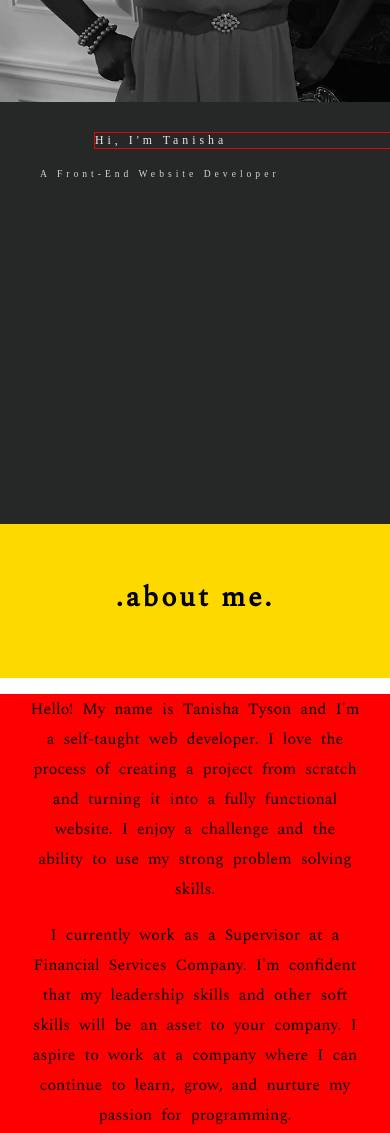
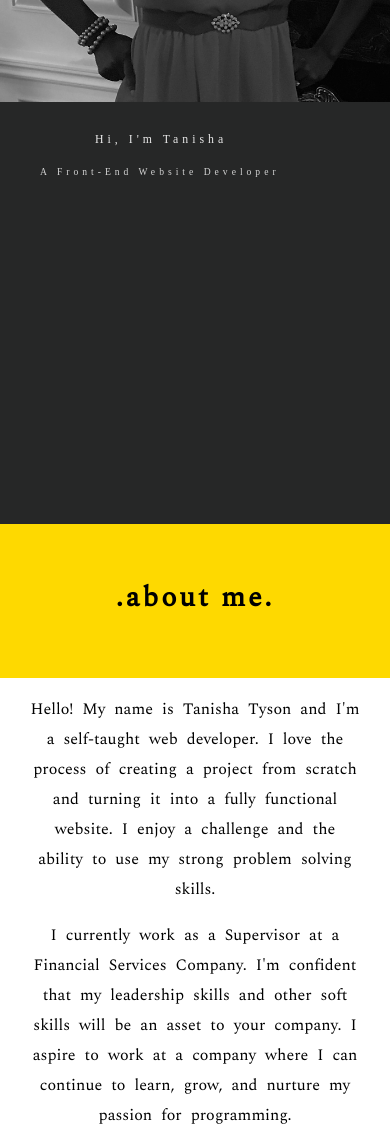
Before and after one commit to ttyson0311/tyson-portfolio, a plain HTML site: page index.html in a window 390 px wide. Shown: the part 320-1453 px from the top of the page. Drawn offline with nearby package versions, Linux system fonts and the light colour scheme; a web font is replaced by a local one.

Commit message:
update media queries

```diff
--- a/index.css
+++ b/index.css
@@ -280,7 +280,6 @@ body {
   }
   #name {
     font-size: 10px;
-    border: 1px solid red;
   }
 
   #title {
@@ -349,7 +348,6 @@ body {
     width: 140px;
     border-radius: 300px;
     top: 60px;
-    right: 20px;
   }
 
   span {
@@ -367,7 +365,7 @@ body {
 }
 
 /***** TABLET AND LANDSCAPE MOBILE******/
-@media (min-width: 481px) and (max-width: 767px) {
+@media (min-width: 481px) and (max-width: 812px) {
   .container {
     grid-template-columns: repeat(auto-fit, minmax(400px, 1fr));
     grid-template-rows: repeat(auto-fit, minmax(100px, 1fr));
--- a/style.css
+++ b/style.css
@@ -274,7 +274,6 @@ footer {
     padding-right: 30px;
     word-spacing: 5px;
     line-height: 30px;
-    background-color: red;
   }
   .item:hover {
     width: 450px;
@@ -302,7 +301,7 @@ footer {
 }
 
 /***** TABLET AND LANDSCAPE MOBILE******/
-@media (min-width: 481px) and (max-width: 767px) {
+@media (min-width: 481px) and (max-width: 812px) {
   .about-me {
     padding-left: 30px;
     padding-right: 30px;
```
